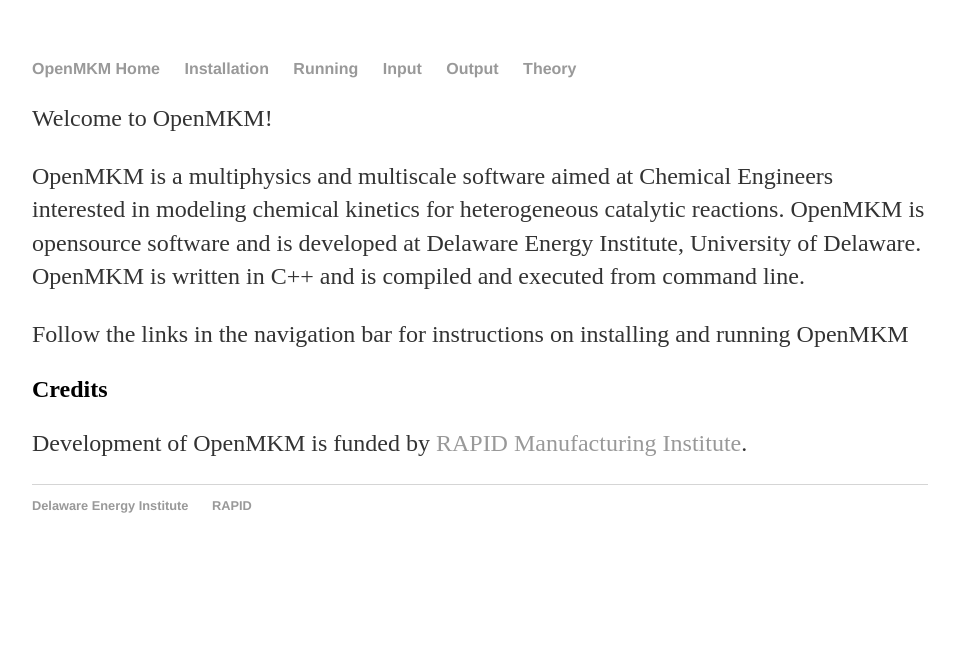
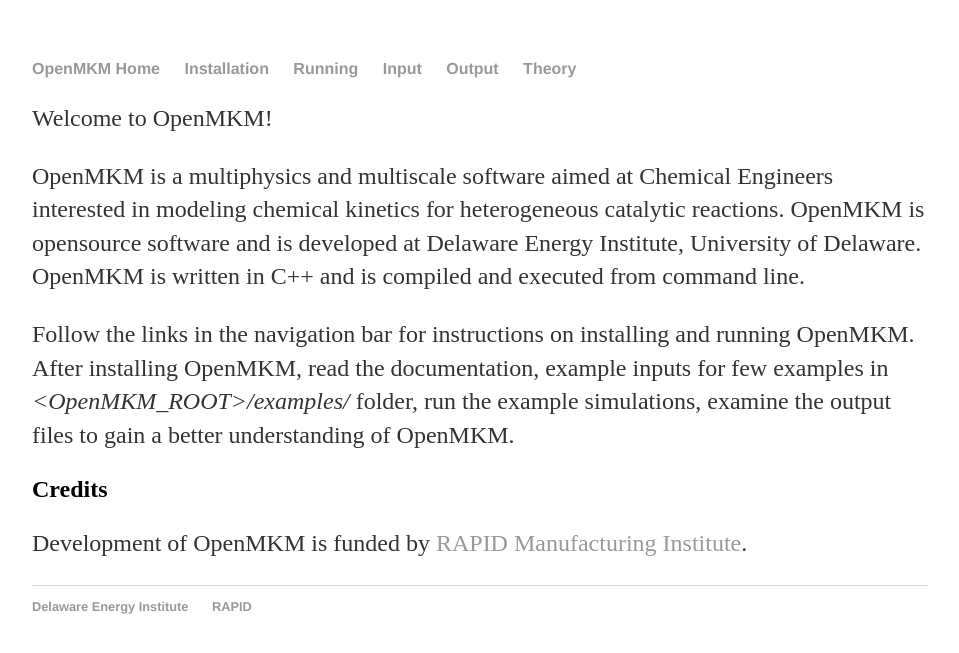
Before and after one commit to VlachosGroup/openmkm, a Jekyll site: the page built from docs/index.md, in a window 1280 px wide. Shown: the top 653 px of the page, without its empty margins (160-1119 px from the left). Built offline with Jekyll 4.4.1, drawn with Linux system fonts in a browser that asks for light colours; our own code applies the rules of GitHub Pages for plain Markdown files.

Commit message:
update to index

```diff
--- a/docs/index.md
+++ b/docs/index.md
@@ -6,7 +6,7 @@
 and is developed at Delaware Energy Institute, University of Delaware.
 OpenMKM is written in C++ and is compiled and executed from command line.
 
-Follow the links in the navigation bar for instructions on installing and running OpenMKM
+Follow the links in the navigation bar for instructions on installing and running OpenMKM. After installing OpenMKM, read the documentation, example inputs for few examples in *\<OpenMKM\_ROOT\>/examples/* folder, run the example simulations, examine the output files to gain a better understanding of OpenMKM.
 
 
 ## Credits
```
